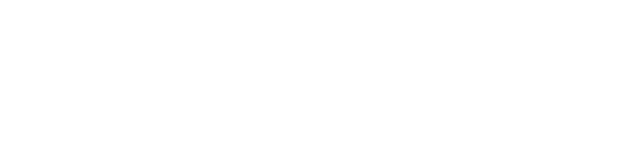
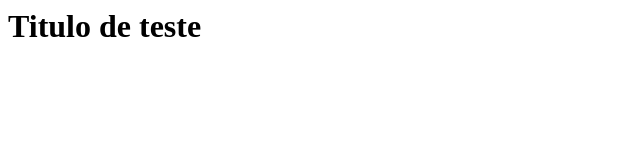
Before and after one commit to gabrie-sanches/teste, a plain HTML site: page index.html in a window 1280 px wide. Shown: the whole page, without its empty margins (0-640 px from the left). Drawn offline with Linux system fonts and the light colour scheme.

Commit message:
Segundo commit

```diff
--- a/index.html
+++ b/index.html
@@ -2,5 +2,6 @@
   <head>
   </head>
   <body>
+    <h1>Titulo de teste</h1>
   </body>
 </html>
```
